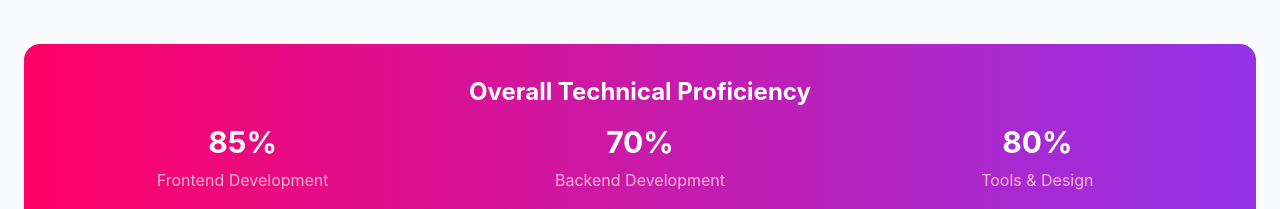
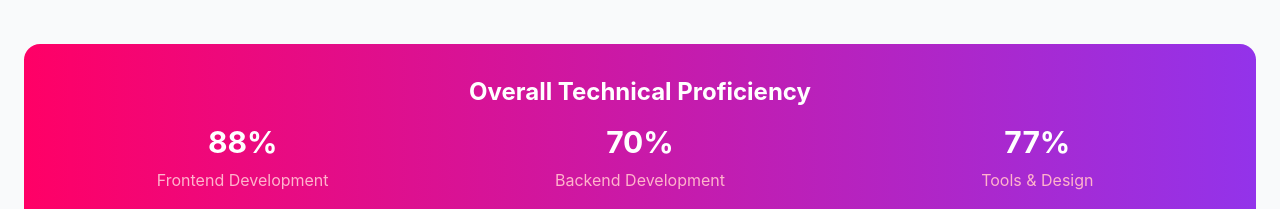
Before and after one commit to RinaNewhouse/Portfolio, a React (Vite) app: page / in a window 1280 px wide. Shown: the part 1720-1929 px from the top of the page. Built offline with nearby package versions, Linux system fonts and the light colour scheme.

Commit message:
Dynamic Skills Proficiency

```diff
--- a/src/components/SkillsSection.tsx
+++ b/src/components/SkillsSection.tsx
@@ -40,6 +40,12 @@ const SkillsSection: React.FC = () => {
     acc[skill.category].push(skill);
     return acc;
   }, {} as Record<string, Skill[]>);
+
+  // Calculate average proficiency for each category
+  const getCategoryAverage = (categorySkills: Skill[]) => {
+    const total = categorySkills.reduce((sum, skill) => sum + skill.proficiency, 0);
+    return Math.round(total / categorySkills.length);
+  };
 
   return (
     <section id="skills" className="py-20 bg-gray-50 dark:bg-gray-800">
@@ -105,15 +111,15 @@ const SkillsSection: React.FC = () => {
           <h3 className="text-2xl font-bold mb-4">Overall Technical Proficiency</h3>
           <div className="grid md:grid-cols-3 gap-6">
             <div>
-              <div className="text-3xl font-bold mb-2">85%</div>
+              <div className="text-3xl font-bold mb-2">{getCategoryAverage(groupedSkills.frontend || [])}%</div>
               <div className="text-pink-100">Frontend Development</div>
             </div>
             <div>
-              <div className="text-3xl font-bold mb-2">70%</div>
+              <div className="text-3xl font-bold mb-2">{getCategoryAverage(groupedSkills.backend || [])}%</div>
               <div className="text-pink-100">Backend Development</div>
             </div>
             <div>
-              <div className="text-3xl font-bold mb-2">80%</div>
+              <div className="text-3xl font-bold mb-2">{getCategoryAverage([...(groupedSkills.tools || []), ...(groupedSkills.design || [])])}%</div>
               <div className="text-pink-100">Tools & Design</div>
             </div>
           </div>
```
